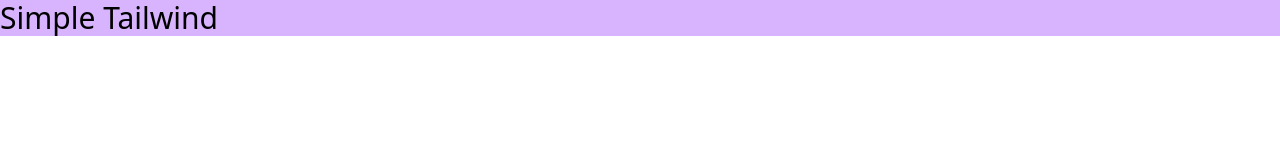
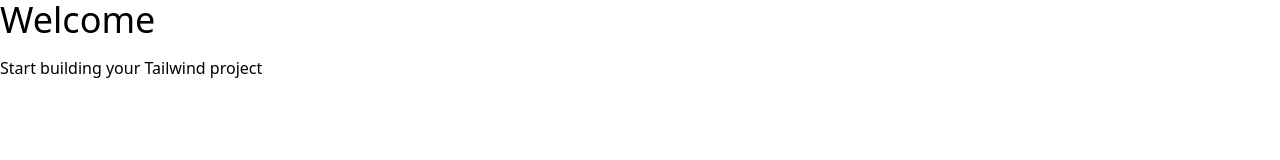
Before and after one commit to leocsdev/tailwind-starter-cli, a website: page index.html in a window 1280 px wide. Drawn offline with Linux system fonts and the light colour scheme.

Commit message:
Finalized files.

```diff
--- a/index.html
+++ b/index.html
@@ -2,11 +2,13 @@
 <html lang="en">
   <head>
     <meta charset="UTF-8" />
+    <meta http-equiv="X-UA-Compatible" content="IE=edge" />
     <meta name="viewport" content="width=device-width, initial-scale=1.0" />
     <link rel="stylesheet" href="./css/style.css" />
-    <title>Simple Tailwind CSS</title>
+    <title>Simple Tailwind Starter</title>
   </head>
   <body>
-    <h1 class="text-3xl bg-purple-300">Simple Tailwind</h1>
+    <h1 class="text-4xl mb-4">Welcome</h1>
+    <p>Start building your Tailwind project</p>
   </body>
 </html>
--- a/package.json
+++ b/package.json
@@ -1,7 +1,7 @@
 {
   "name": "tailwind-starter-cli",
   "version": "1.0.0",
-  "description": "## L025. Create An Environment With Tailwind CLI",
+  "description": "Simple file structure for Tailwind projects",
   "main": "index.js",
   "scripts": {
     "build": "tailwind -i ./input.css -o ./css/style.css",
```
Also changed, not shown: README.md, css/style.css, 1 other file.
